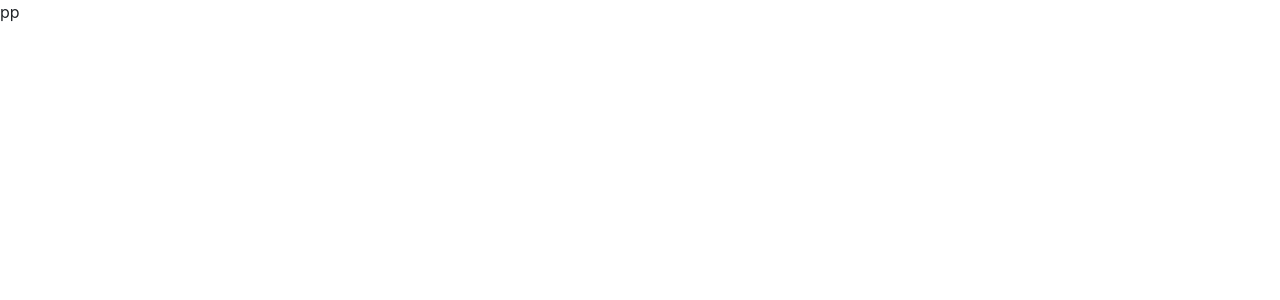
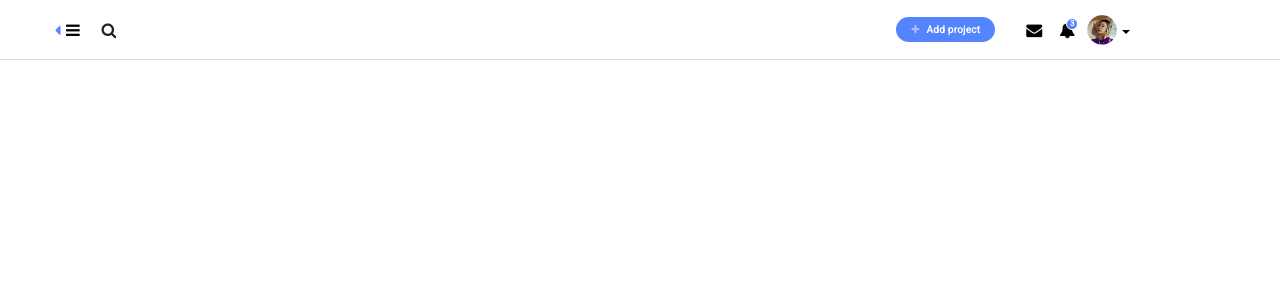
Before and after one commit to junkkerrigan/merkury-homework, a React app: page /home in a window 1280 px wide. Shown: the top 300 px of the page. Built offline with nearby package versions, Linux system fonts and the light colour scheme.

Commit message:
completed fixed header

```diff
--- a/src/App.js
+++ b/src/App.js
@@ -3,6 +3,10 @@ import React, { Component } from 'react';
 import { Router, Route, Redirect } from 'react-router-dom';
 
 import Sign from "./components/pages/Sign";
+
+import FixedHeader from "./components/main-layout/FixedHeader";
+
+import FixedSidebar from "./components/main-layout/FixedSidebar";
 
 import { createBrowserHistory } from 'history';
 
@@ -20,12 +24,11 @@ class App extends Component {
 
                 <div>
 
-
                     <Route exact path='/' component={Sign} />
 
-                    <Route exact path='/home' render={
-                        () => { return <p>pp</p>; }
-                    } />
+                    <Route strict path='/:page' component={FixedHeader} />
+
+                    <Route strict path='/:page' component={FixedSidebar} />
 
                 </div>
 
--- /dev/null
+++ b/src/components/main-layout/FixedHeader.js
@@ -0,0 +1,148 @@
+import React, { Component } from 'react';
+
+import { ButtonDropdown, DropdownToggle, DropdownMenu, DropdownItem } from 'reactstrap';
+
+import { Link, Redirect } from 'react-router-dom';
+
+import userIcon from '../../img/user-shortcut-icon.png';
+
+class UserMenu extends Component {
+    constructor(props) {
+        super(props);
+
+        this.toggleUserMenu = this.toggleUserMenu.bind(this);
+        this.onLogout = this.onLogout.bind(this);
+        this.state = {
+            isUserMenuOpen: false,
+            logout: false
+        };
+    }
+
+    toggleUserMenu() {
+        this.setState({
+            isUserMenuOpen: !this.state.isUserMenuOpen
+        });
+    }
+
+    onLogout() {
+        this.setState({
+            logout: true
+        });
+    }
+
+    render() {
+        return (
+            <ButtonDropdown isOpen={this.state.isUserMenuOpen}
+                            className='user-menu' toggle={this.toggleUserMenu}>
+                <DropdownToggle caret color=''>
+                    <img src={userIcon} width='30' height='30' />
+                </DropdownToggle>
+                <DropdownMenu>
+                    <DropdownItem header>Your menu</DropdownItem>
+                    <DropdownItem>
+                        <button className='logout' onClick={this.onLogout}>Log out</button>
+                        {
+                            this.state.logout && <Redirect to='/' />
+                        }
+                    </DropdownItem>
+                </DropdownMenu>
+            </ButtonDropdown>
+        );
+    }
+}
+
+class UserNotifications extends Component {
+    constructor(props) {
+        super(props);
+
+        this.toggleUserNotifications = this.toggleUserNotifications.bind(this);
+
+        this.state = {
+            isUserNotificationsOpen: false,
+
+        };
+    }
+
+    toggleUserNotifications() {
+        this.setState({
+            isUserNotificationsOpen: !this.state.isUserNotificationsOpen
+        });
+    }
+
+    render() {
+        return (
+            <ButtonDropdown isOpen={this.state.isUserNotificationsOpen}
+                        className='user-notifications' toggle={this.toggleUserNotifications}>
+                <DropdownToggle color=''>
+                    <i className='fa fa-bell' />
+                    <span className='user-notifications-number'>
+                        {this.props.notifNumber}
+                    </span>
+                </DropdownToggle>
+                <DropdownMenu>
+                    <DropdownItem header>Your notifications</DropdownItem>
+                </DropdownMenu>
+            </ButtonDropdown>
+        );
+    }
+}
+
+class FixedHeader extends Component {
+
+    constructor(props) {
+        super(props);
+
+        this.state = {
+            isFixedMenuOpen: false,
+            notificationsNumber: 3
+        };
+
+        this.toggleMenu = this.toggleMenu.bind(this);
+
+    }
+
+    toggleMenu() {
+        this.setState({
+            isFixedMenuOpen: !this.state.isFixedMenuOpen
+        })
+    }
+
+    //TODO: rewrite messages and notifications as dropdowns
+
+    render() {
+        return (
+            <header className='fixed-header'>
+
+                <button className={`toggle-menu ${this.state.isFixedMenuOpen?
+                'open' : 'close'}-menu`} onClick={this.toggleMenu}>
+                    <i className='fa fa-bars' />
+                    <i className={`fa fa-caret-${this.state.isFixedMenuOpen?
+                        'right' : 'left'}`} />
+                </button>
+
+                <label className='search-box-wrapper'>
+                    <i className='fa fa-search' />
+                    <input type='text' name='search-box' className='search-box'
+                    placeholder='...' />
+                </label>
+
+                <Link to='/new-project' className='new-project'>
+                    <i className='fa fa-plus' />
+                    Add project
+                </Link>
+
+                <button className={`toggle-messages ${this.state.isMessagesOpened?
+                    'open' : 'close'}-messages`}>
+                    <i className='fa fa-envelope' />
+                </button>
+
+                <UserNotifications notifNumber={this.state.notificationsNumber} />
+
+                <UserMenu />
+
+            </header>
+        );
+    }
+}
+
+export default FixedHeader;
--- /dev/null
+++ b/src/components/main-layout/FixedSidebar.js
@@ -0,0 +1,15 @@
+import React, { Component } from 'react';
+
+class FixedSidebar extends Component {
+    render() {
+        return (
+            <aside className='fixed-sidebar'>
+
+
+
+            </aside>
+        );
+    }
+}
+
+export default FixedSidebar;
--- a/src/components/pages/Sign.js
+++ b/src/components/pages/Sign.js
@@ -87,6 +87,8 @@ class Sign extends Component {
 
                             <RegisterTab />
 
+
+
                         </TabPane>
 
                         <TabPane tabId='login'>
--- a/src/components/sign-page/LoginTab.js
+++ b/src/components/sign-page/LoginTab.js
@@ -27,6 +27,9 @@ class LoginTab extends Component {
             password = event.target.elements[1].value;
 
         if (localStorage.getItem(username + '-password') === password) {
+
+            localStorage.setItem('isUserLogged', 'true');
+            localStorage.setItem('currentUser', username);
             this.setState({
                 isFormSubmitted: 'true'
             });
--- a/src/scss/_general.scss
+++ b/src/scss/_general.scss
@@ -1,5 +1,17 @@
 $main-font: Roboto, sans-serif;
+$_blue: #5584ff;
+$_grey: #8492af;
 
 button, a {
   cursor: pointer;
 }
+
+button {
+  border: none;
+  background: transparent;
+
+  &:focus, &:active {
+    outline: none;
+    box-shadow: none!important;
+  }
+}
--- a/src/scss/app.scss
+++ b/src/scss/app.scss
@@ -6,4 +6,6 @@
 
 @import "general";
 
-@import "sign";
+@import "sign-page/sign";
+
+@import "main-layout/fixed-header";
--- /dev/null
+++ b/src/scss/main-layout/_fixed-header.scss
@@ -0,0 +1,135 @@
+.fixed-header {
+  height: 60px;
+  position: fixed;
+  z-index: 1000;
+  padding: 0 25px 0 60px;
+  display: flex;
+  border-bottom: 1px solid rgba(132, 146, 175, 0.3);
+  align-items: center;
+  width: 100%;
+  left: 0;
+  top: 0;
+
+  .toggle-menu {
+    border: none;
+    background: transparent;
+
+    i {
+      &.fa-caret-left {
+        color: $_blue;
+        position: relative;
+        left: -25px;
+      }
+
+      &.fa-caret-right {
+        color: $_blue;
+        position: relative;
+        left: 5px;
+      }
+    }
+
+    &:active, &:focus {
+      outline: none;
+    }
+  }
+
+  .search-box {
+
+    &-wrapper {
+      display: flex;
+      align-items: center;
+      margin: 0 0 0 10px;
+      width: calc(100% - 400px);
+
+      &:focus-within {
+        i {
+          opacity: 0;
+        }
+      }
+
+      i {
+        opacity: 1;
+        transition: .2s;
+      }
+    }
+
+    padding: 0 0 0 5px;
+    border: none;
+    width: 100%;
+
+    &:focus, &:active {
+
+      &::-webkit-input-placeholder {
+        visibility: visible;
+      }
+
+      outline: none!important;
+    }
+
+    &::-webkit-input-placeholder {
+      visibility: hidden;
+      color: $_grey;
+      font: 700 18px $main-font;
+    }
+  }
+
+  .new-project {
+    i {
+      color: #aac2ff;
+      margin-right: 7px;
+    }
+
+    &:hover {
+      text-decoration: none;
+    }
+
+    background-color: $_blue;
+    border-radius: 24px;
+    padding: 7px 15px;
+    color: white;
+    letter-spacing: 0.24px;
+    font: 700 10px $main-font;
+  }
+
+  .toggle-messages {
+    margin-left: 25px;
+  }
+
+  .dropdown {
+
+    &-toggle::after {
+        vertical-align: 0!important;
+        margin-left: 5px;
+      }
+    }
+
+  .user {
+    &-notifications, &-menu {
+      margin-left: 10px;
+
+      .btn- {
+        padding: 0;
+      }
+    }
+
+    &-notifications {
+      &-number {
+        width: 12px;
+        height: 12px;
+        border-radius: 50%;
+        background-color: $_blue;
+        font: 700 8px $main-font;
+        color: white;
+        display: flex;
+        justify-content: center;
+        align-items: center;
+        position: absolute;
+        top: 0;
+        right: -3px;
+        border: 1px solid white;
+      }
+      position: relative;
+    }
+
+  }
+}
--- a/src/scss/_sign.scss
+++ b/src/scss/sign-page/_sign.scss
@@ -32,7 +32,7 @@
         //transition: .5s;
 
         &.active {
-          border-bottom: 5px solid #5584ff;
+          border-bottom: 5px solid $_blue;
         }
       }
 
@@ -60,7 +60,7 @@
   justify-content: center;
 
   &-title {
-    color: #8492af;
+    color: $_grey;
     font: 300 24px $main-font;
 
     &.login {
@@ -72,7 +72,7 @@
     }
 
     .highlight {
-      color: #5384ff;
+      color: $_blue;
     }
   }
 
@@ -96,7 +96,7 @@
     min-width: 285px;
     padding-left: 35px;
     &::-webkit-input-placeholder {
-      color: #8492af;
+      color: $_grey;
       font: 300 14px $main-font;
     }
   }
@@ -118,14 +118,14 @@
     img, i {
       position: relative;
       left: 20px;
-      color: #5384ff;
+      color: $_blue;
     }
   }
 
 
 
   &-submit {
-    background-color: #5584ff;
+    background-color: $_blue;
     border-radius: 36px;
     padding: 10px 80px;
 
```
Also changed, not shown: src/components/pages/Home.js (added), src/img/user-shortcut-icon.png (added), src/scss/main-layout/_fixed-sidebar.scss (added), 3 other files (tests, documents, lock files or other folders).
